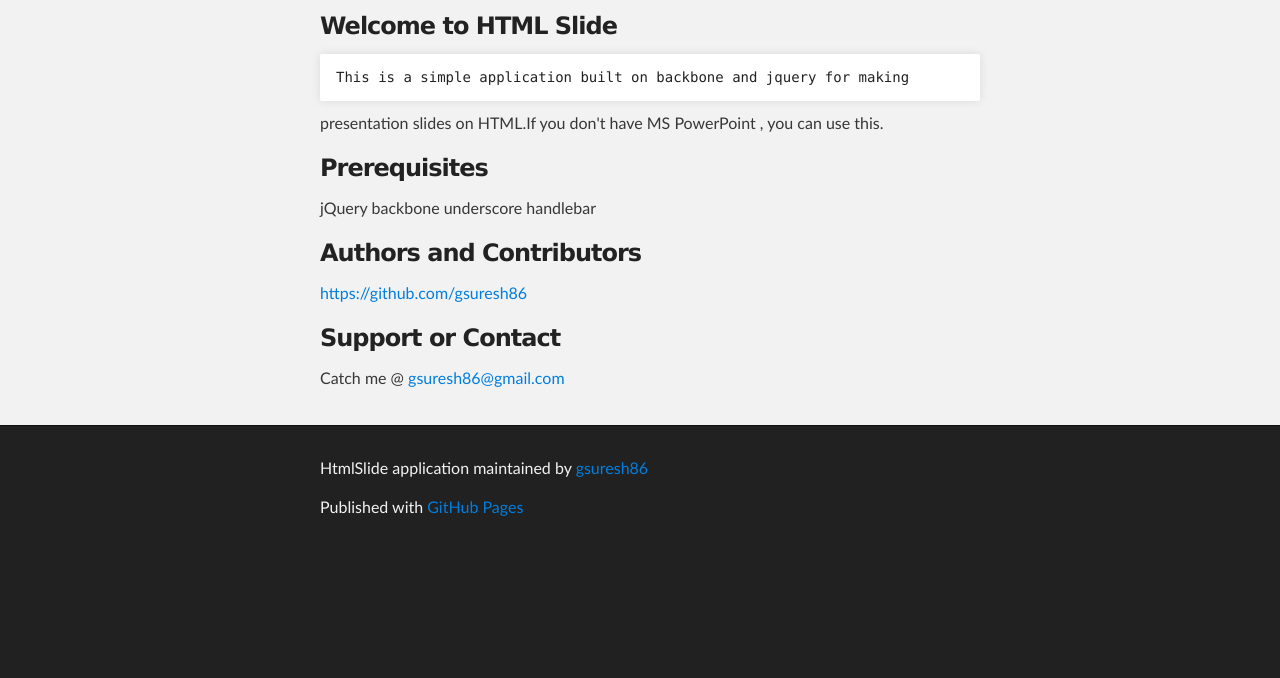
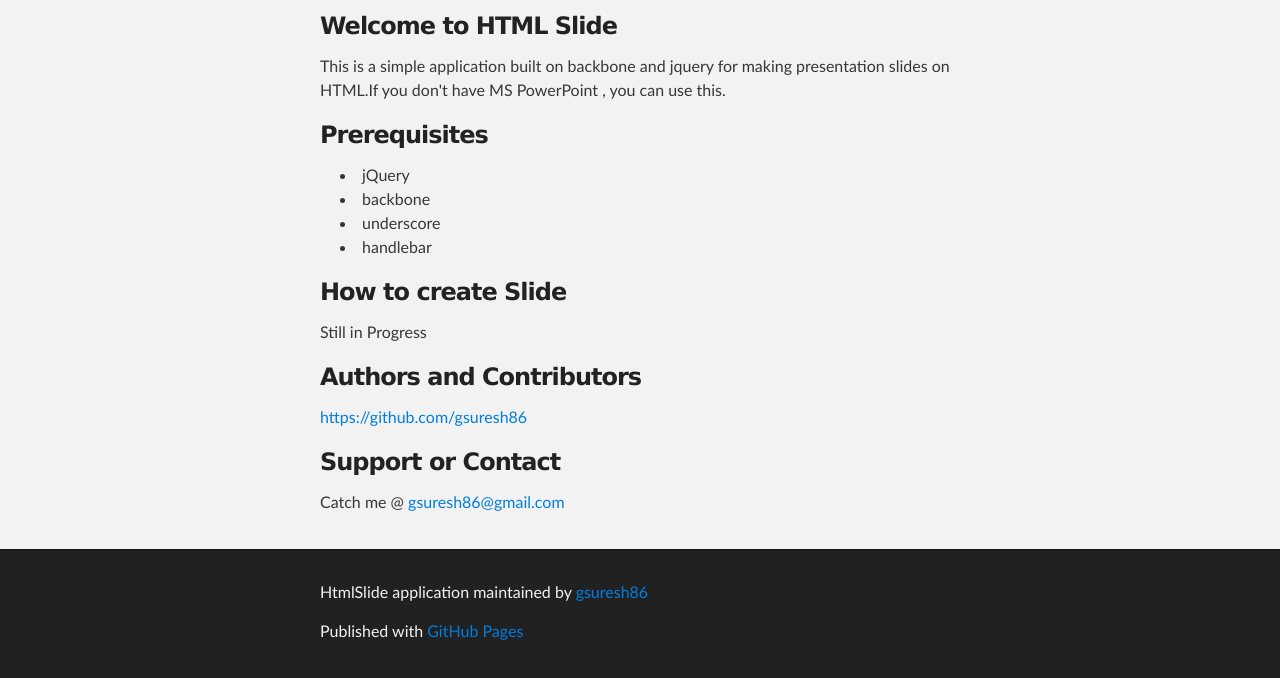
Before and after one commit to gsuresh86/HTMLSlide_Application, a plain HTML site: page index.html in a window 1280 px wide. Shown: the part 252-930 px from the top of the page. Before the commit the page ends 806 px from the top, so only its background shows below. Drawn offline with Linux system fonts and the light colour scheme.

Commit message:
Create gh-pages branch via GitHub

```diff
--- a/index.html
+++ b/index.html
@@ -33,17 +33,18 @@
       <section id="main_content" class="inner">
         <h3>Welcome to HTML Slide</h3>
 
-<pre><code>This is a simple application built on backbone and jquery for making
-</code></pre>
-
-<p>presentation slides on HTML.If you don't have MS PowerPoint , you can use this. </p>
+<p>This is a simple application built on backbone and jquery for making presentation slides on HTML.If you don't have MS PowerPoint , you can use this. </p>
 
 <h3>Prerequisites</h3>
 
-<p>jQuery
-backbone
-underscore
-handlebar</p>
+<ul>
+<li>jQuery</li>
+<li>backbone</li>
+<li>underscore</li>
+<li>handlebar</li>
+</ul><h3>How to create Slide</h3>
+
+<p>Still in Progress</p>
 
 <h3>Authors and Contributors</h3>
 
--- a/params.json
+++ b/params.json
@@ -1 +1 @@
-{"note":"Don't delete this file! It's used internally to help with page regeneration.","name":"HtmlSlide application","google":"","tagline":"HTML Slide presentation based on backbone and jquery","body":"### Welcome to HTML Slide\r\n    This is a simple application built on backbone and jquery for making \r\npresentation slides on HTML.If you don't have MS PowerPoint , you can use this. \r\n\r\n### Prerequisites\r\njQuery\r\nbackbone\r\nunderscore\r\nhandlebar\r\n\r\n### Authors and Contributors\r\nhttps://github.com/gsuresh86\r\n\r\n### Support or Contact\r\nCatch me @ gsuresh86@gmail.com"}
+{"note":"Don't delete this file! It's used internally to help with page regeneration.","google":"","tagline":"HTML Slide presentation based on backbone and jquery","name":"HtmlSlide application","body":"### Welcome to HTML Slide\r\nThis is a simple application built on backbone and jquery for making presentation slides on HTML.If you don't have MS PowerPoint , you can use this. \r\n\r\n### Prerequisites\r\n* jQuery\r\n* backbone\r\n* underscore\r\n* handlebar\r\n\r\n### How to create Slide\r\nStill in Progress\r\n\r\n### Authors and Contributors\r\nhttps://github.com/gsuresh86\r\n\r\n### Support or Contact\r\nCatch me @ gsuresh86@gmail.com"}
```
